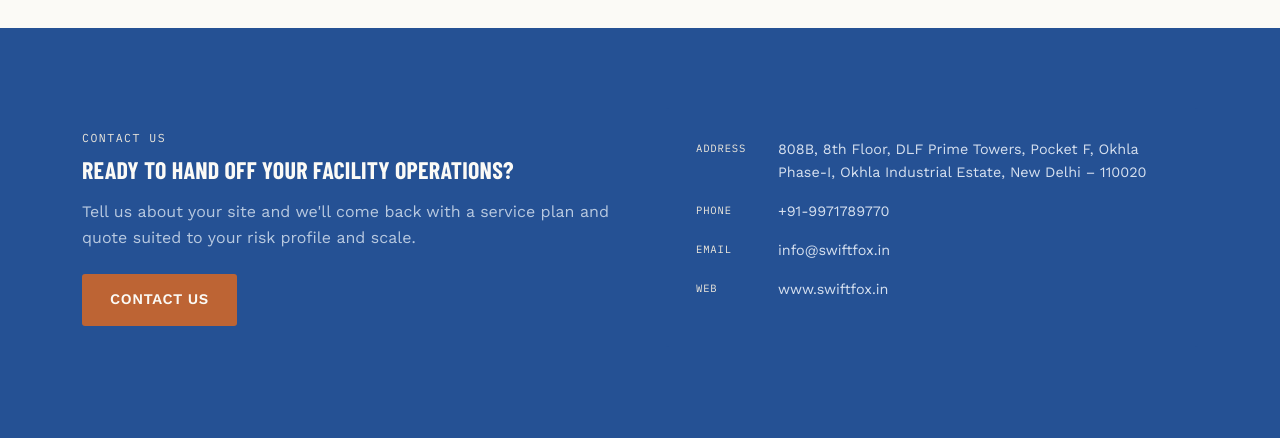
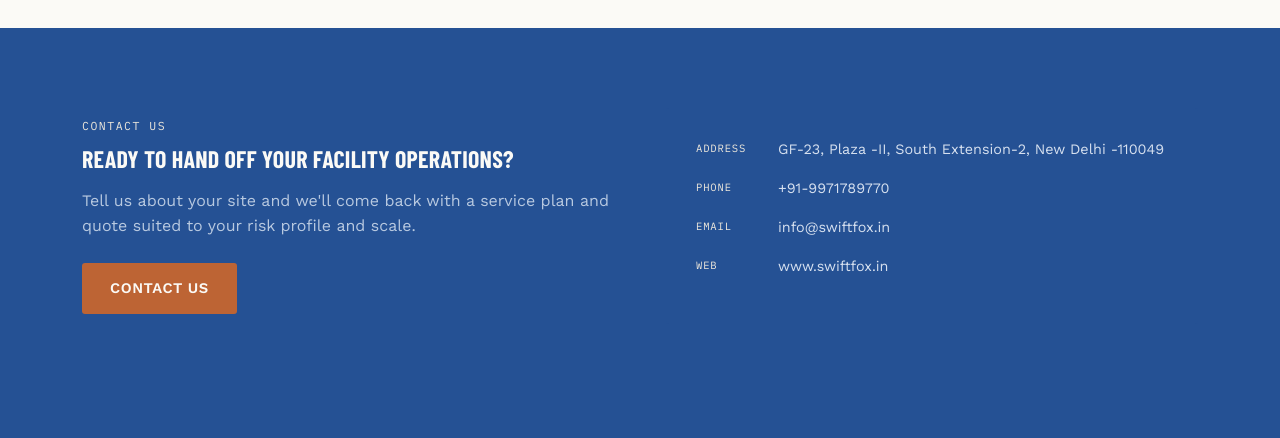
Before and after one commit to sankalpsmehra123/swiftfox, a plain HTML site: page index.html in a window 1280 px wide. Shown: the part 3940-4378 px from the top of the page. Drawn offline with nearby package versions, Linux system fonts and the light colour scheme.

Commit message:
updated the address

```diff
--- a/index.html
+++ b/index.html
@@ -244,8 +244,7 @@
           <a href="contact.html" class="btn-primary">Contact Us</a>
         </div>
         <div class="contact-card">
-          <div class="row"><span class="k mono">ADDRESS</span><span class="v">808B, 8th Floor, DLF Prime Towers, Pocket
-              F, Okhla Phase-I, Okhla Industrial Estate, New Delhi – 110020</span></div>
+          <div class="row"><span class="k mono">ADDRESS</span><span class="v">GF-23, Plaza -II, South Extension-2, New Delhi -110049</span></div>
           <div class="row"><span class="k mono">PHONE</span><span class="v">+91-9971789770</span></div>
           <div class="row"><span class="k mono">EMAIL</span><span class="v">info@swiftfox.in</span></div>
           <div class="row"><span class="k mono">WEB</span><span class="v">www.swiftfox.in</span></div>
```
Also changed, not shown: contact.html (+2 -3 lines), 1 other file.
